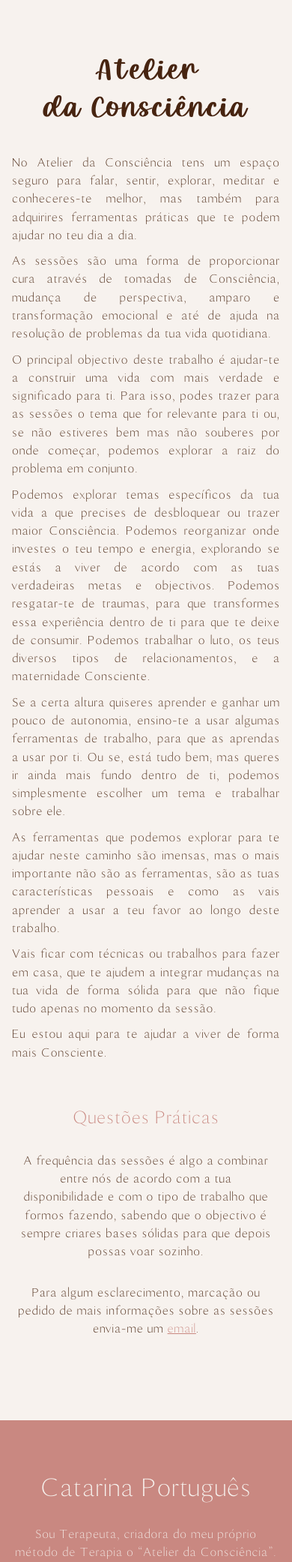
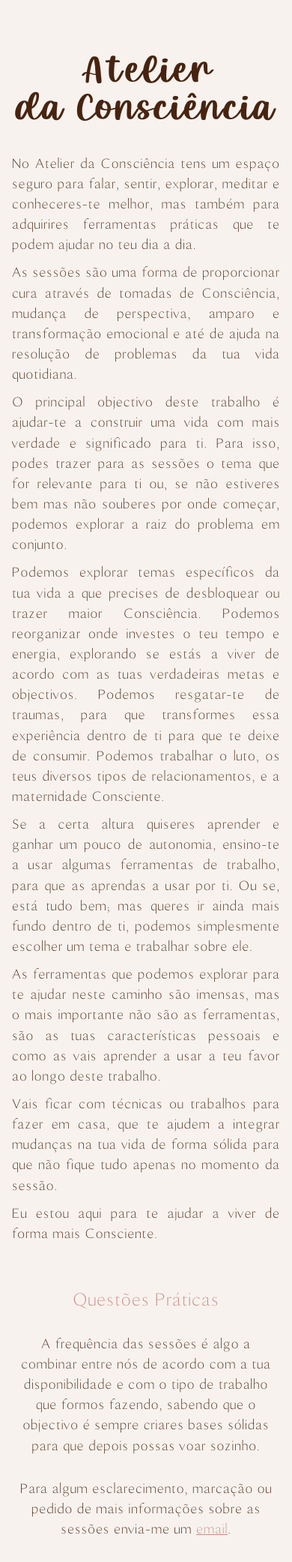
Before and after one commit to TyrAnasazy/TyrAnasazy.github.io, a PHP site: page / in a window 390 px wide. Shown: the part 207-2290 px from the top of the page at 75% size. Run offline with PHP 8.4, Linux system fonts and the light colour scheme; some web fonts are replaced.

Commit message:
Update styleLusaka.css

```diff
--- a/css/styleLusaka.css
+++ b/css/styleLusaka.css
@@ -167,7 +167,7 @@ padding-bottom: 50px !important;
 	}
 
 	.FontSizeTop3{
-		font-size: 7vw !important;
+		font-size: 9vw !important;
 	}
 
 	.FontSizeTopDog{
@@ -211,7 +211,7 @@ padding-bottom: 50px !important;
 
 
 p{
-	font-size:17px;
+	font-size:19px;
 }
 span{
 	font-size:15px;
```
